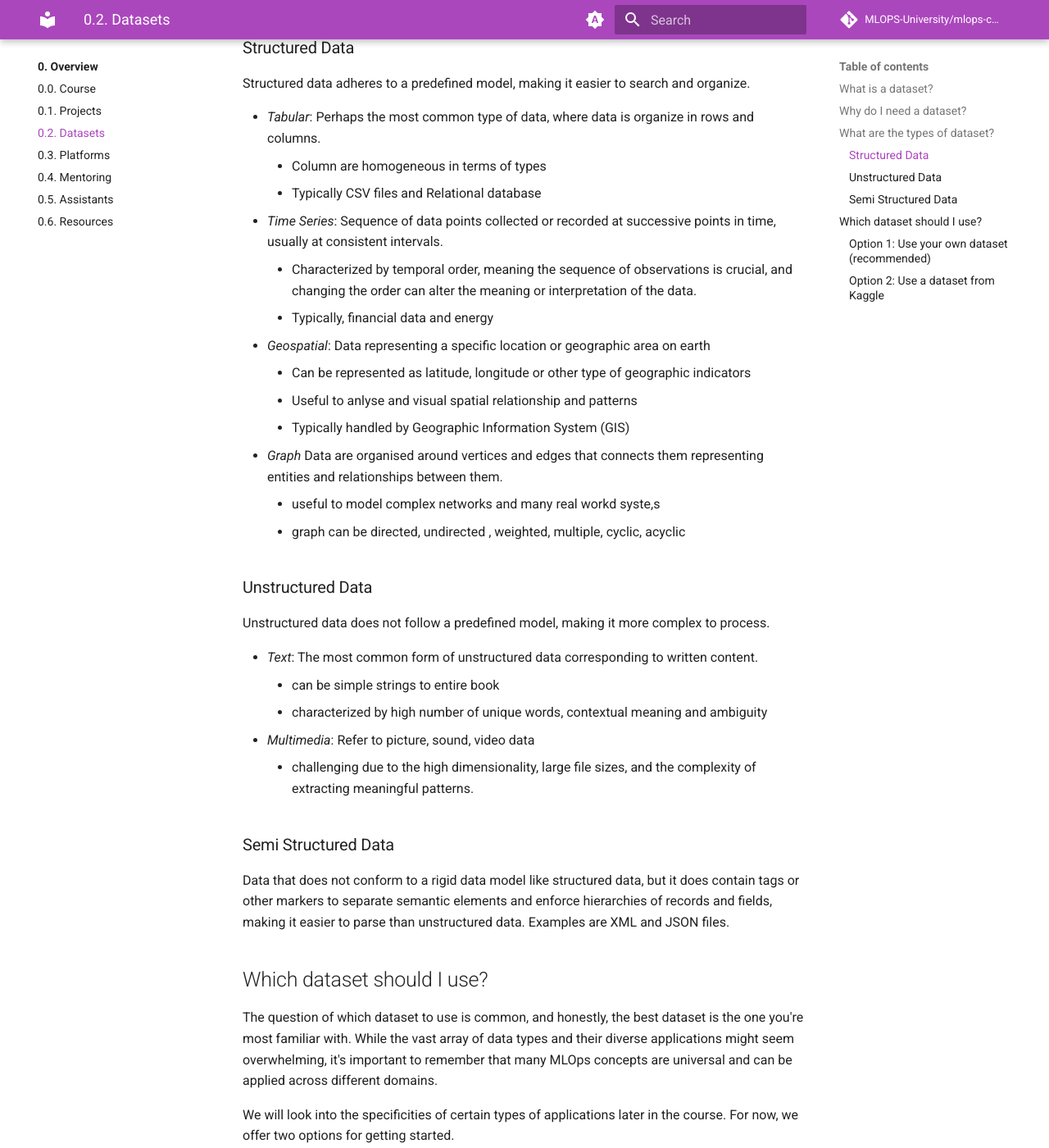
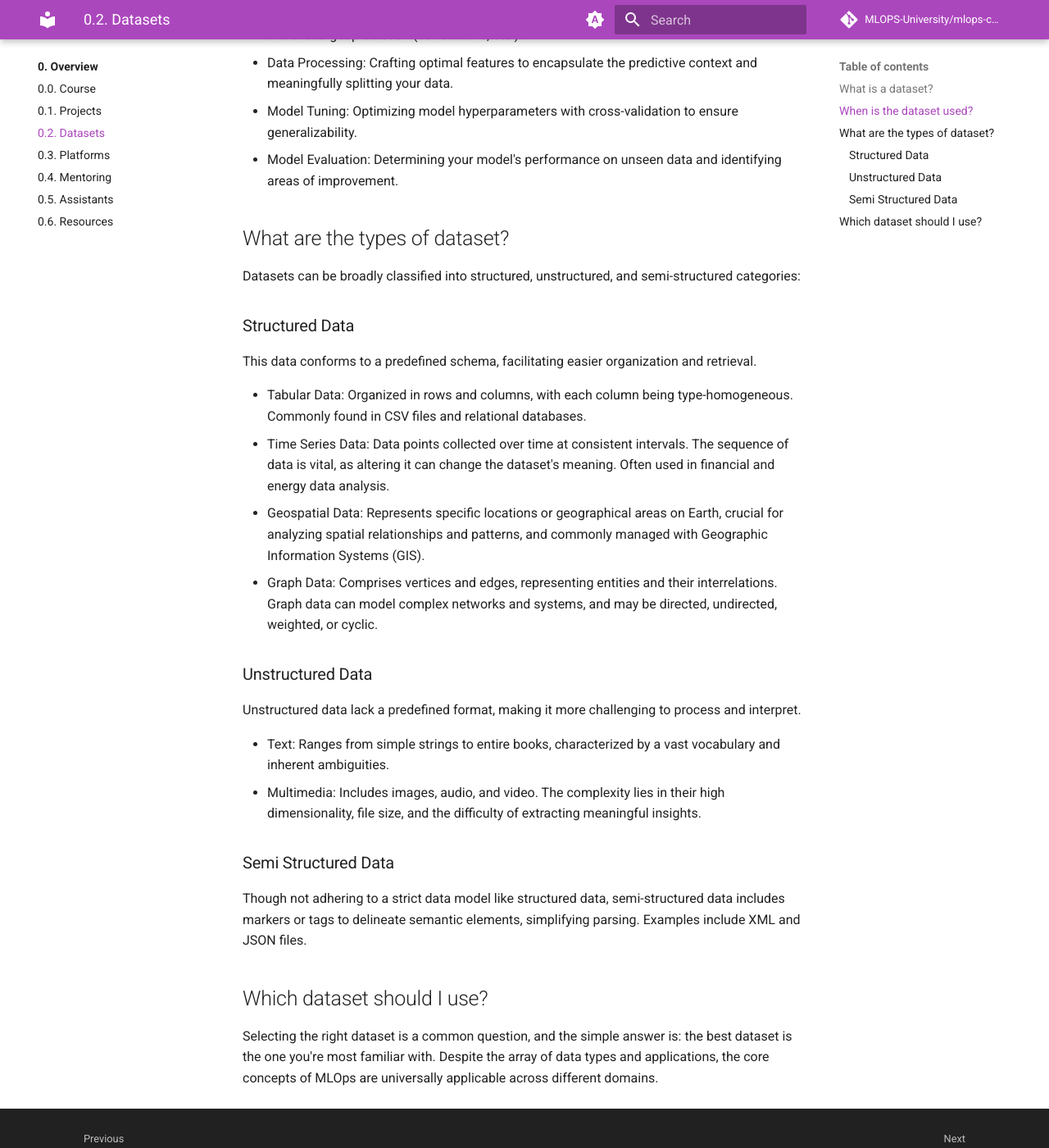
Before and after one commit to MLOps-Courses/mlops-coding-course, an MkDocs documentation site: the page built from docs/0. Overview/0.2. Datasets.md, in a window 1280 px wide and 1400 px high, scrolled down 653 px. Shown: the whole window at 82% size. Built offline with MkDocs 1.6.1 and Material for MkDocs 9.7.7, drawn with Linux system fonts in a browser that asks for light colours; comment, search, counter and statistics services are not loaded; some of the changed text lies outside the part shown.

```diff
--- a/docs/0. Overview/0.2. Datasets.md
+++ b/docs/0. Overview/0.2. Datasets.md
@@ -1,73 +1,44 @@
 # 0.2. Datasets
-
-Data is often referred to as the fuel for Machine Learning, and although this course focuses on MLOps, it's crucial to have access to data to fully grasp the various concepts and technologies involved.
 
 ## What is a dataset?
 
-## Why do I need a dataset?
+A dataset is a structured collection of data, essential for initiating any AI/ML project. It can vary in form and structure but is crucial for understanding the project's scope, strengths, and limitations. A proficient ML engineer often dedicates more time to data processing than to modeling, adhering to the 80-20 rule. It's common for industrial projects to start with raw datasets that require thorough cleaning and exploration before proceeding to the modeling phase.
+
+Datasets are the backbone of machine learning, playing a pivotal role at every project stage. The quality and volume of your data significantly influence the performance of your models, often more than fine-tuning the models themselves.
+
+## When is the dataset used?
+
+Datasets are integral throughout the lifecycle of an AI/ML project, including:
+
+- Exploration: Understanding your data, examining the relationships between input variables and the target prediction (correlations, etc.).
+- Data Processing: Crafting optimal features to encapsulate the predictive context and meaningfully splitting your data.
+- Model Tuning: Optimizing model hyperparameters with cross-validation to ensure generalizability.
+- Model Evaluation: Determining your model's performance on unseen data and identifying areas of improvement.
 
 ## What are the types of dataset?
 
-When mentionning data, the first point is perhaps what are we talking about. When exploiting the model, data will be required at every step and will take many forms, be stored on different supports and will have different properties.
-
-Briefly we can note the following data types:
+Datasets can be broadly classified into structured, unstructured, and semi-structured categories:
 
 ### Structured Data
-Structured data adheres to a predefined model, making it easier to search and organize.
 
-* *Tabular*:
-    Perhaps the most common type of data, where data is organize in rows and columns.
-    * Column are homogeneous in terms of types
-    * Typically CSV files and Relational database
-* *Time Series*:
-    Sequence of data points collected or recorded at successive points in time, usually at consistent intervals.
-    * Characterized by temporal order, meaning the sequence of observations is crucial, and changing the order can alter the meaning or interpretation of the data.
-    * Typically, financial data and energy
-* *Geospatial*:
-    Data representing a specific location or geographic area on earth
-    * Can be represented as latitude, longitude or other type of geographic indicators
-    * Useful to anlyse and visual spatial relationship and patterns
-    * Typically handled by Geographic Information System (GIS)
-* *Graph*
-    Data are organised around vertices and edges that connects them representing entities and relationships between them.
-    * useful to model complex networks and many real workd syste,s
-    * graph can be directed, undirected , weighted, multiple, cyclic, acyclic
+This data conforms to a predefined schema, facilitating easier organization and retrieval.
+
+- Tabular Data: Organized in rows and columns, with each column being type-homogeneous. Commonly found in CSV files and relational databases.
+- Time Series Data: Data points collected over time at consistent intervals. The sequence of data is vital, as altering it can change the dataset's meaning. Often used in financial and energy data analysis.
+- Geospatial Data: Represents specific locations or geographical areas on Earth, crucial for analyzing spatial relationships and patterns, and commonly managed with Geographic Information Systems (GIS).
+- Graph Data: Comprises vertices and edges, representing entities and their interrelations. Graph data can model complex networks and systems, and may be directed, undirected, weighted, or cyclic.
 
 ### Unstructured Data
 
-Unstructured data does not follow a predefined model, making it more complex to process.
+Unstructured data lack a predefined format, making it more challenging to process and interpret.
 
-* *Text*:
-    The most common form of unstructured data corresponding to written content.
-    * can be simple strings to entire book
-    * characterized by high number of unique words, contextual meaning and ambiguity
-* *Multimedia*:
-    Refer to picture, sound, video data
-    * challenging due to the high dimensionality, large file sizes, and the complexity of extracting meaningful patterns.
+- Text: Ranges from simple strings to entire books, characterized by a vast vocabulary and inherent ambiguities.
+- Multimedia: Includes images, audio, and video. The complexity lies in their high dimensionality, file size, and the difficulty of extracting meaningful insights.
 
 ### Semi Structured Data
 
-Data that does not conform to a rigid data model like structured data, but it does contain tags or other markers to separate semantic elements and enforce hierarchies of records and fields, making it easier to parse than unstructured data.
-Examples are XML and JSON files.
+Though not adhering to a strict data model like structured data, semi-structured data includes markers or tags to delineate semantic elements, simplifying parsing. Examples include XML and JSON files.
 
 ## Which dataset should I use?
 
-The question of which dataset to use is common, and honestly, the best dataset is the one you're most familiar with.
-While the vast array of data types and their diverse applications might seem overwhelming, it's important to remember that many MLOps concepts are universal and can be applied across different domains.
-
-We will look into the specificities of certain types of applications later in the course. For now, we offer two options for getting started.
-
-### Option 1: Use your own dataset (recommended)
-
-Whenever possible, applying what you learn to your own dataset is highly recommended. This approach has several advantages:
-
-* Relevance: Working with your data means the insights and models you develop are immediately applicable to your projects or interests.
-* Familiarity: You are likely more familiar with the specificties of your own data, which will ease the analysis and troubleshooting.
-* Customization: It allows you to tailor the MLOps processes and solutions directly to your context.
-
-### Option 2: Use a dataset from Kaggle
-
-If you don't have your own dataset or are looking for a new challenge, we recommend starting with a well-documented and widely-used public dataset. For this course, we suggest the following dataset from Kaggle:
-
-- Name: House Prices - Advanced Regression Techniques
-- Source: https://www.kaggle.com/competitions/house-prices-advanced-regression-techniques/overview
+Selecting the right dataset is a common question, and the simple answer is: the best dataset is the one you're most familiar with. Despite the array of data types and applications, the core concepts of MLOps are universally applicable across different domains.
```
Also changed, not shown: docs/0. Overview/0.1. Projects.md (+1 -1 lines).
